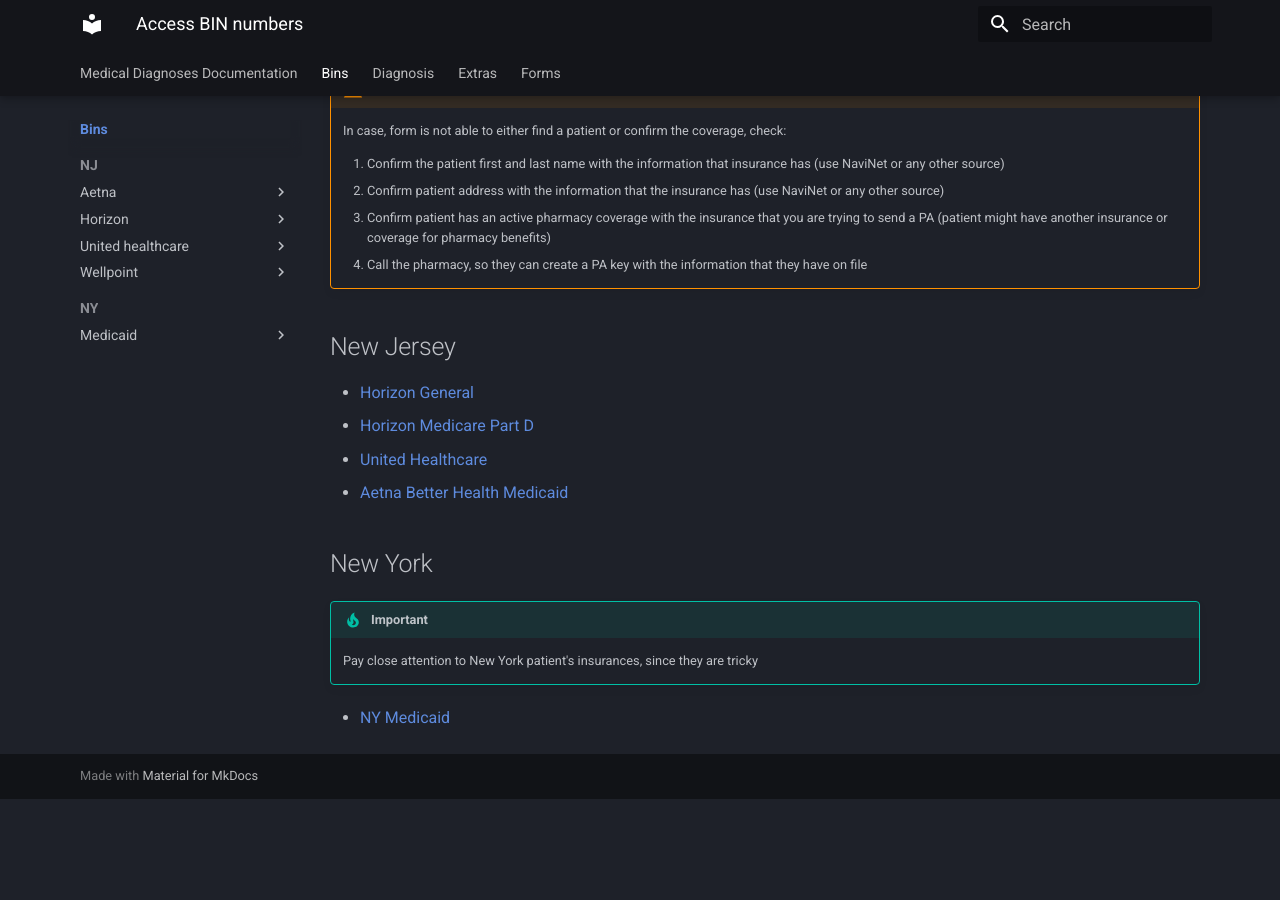
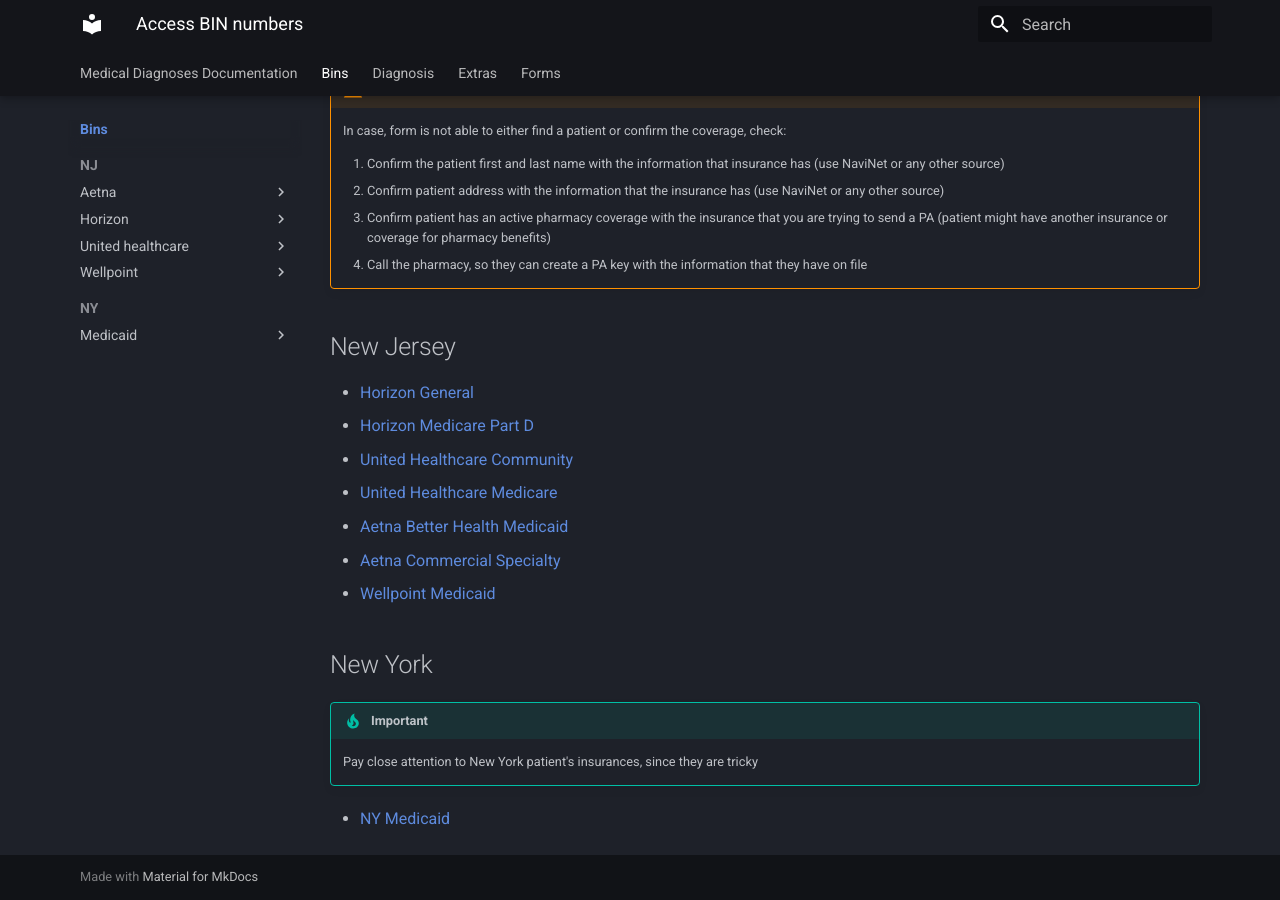
Before and after one commit to rei-cher/server-mkdocs, an MkDocs documentation site: the page built from docs/bins/index.md, in a window 1280 px wide and 900 px high, scrolled down 951 px. Built offline with MkDocs 1.6.1 and Material for MkDocs 9.7.7, drawn with Linux system fonts in a browser that asks for light colours; before the commit the page ends 1750 px from its top, so only the background shows below that.

Commit message:
aetna commercial specialty

```diff
--- a/docs/bins/index.md
+++ b/docs/bins/index.md
@@ -30,8 +30,12 @@
 ## New Jersey
 - [Horizon General](NJ/horizon/general.md)
 - [Horizon Medicare Part D](NJ/horizon/medicare_d.md)
-- [United Healthcare](NJ/united_healthcare/community.md)
+- [United Healthcare Community](NJ/united_healthcare/community.md)
+- [United Healthcare Medicare](NJ/united_healthcare/medicare.md)
 - [Aetna Better Health Medicaid](NJ/aetna/medicaid.md)
+- [Aetna Commercial Specialty](NJ/aetna/commercial_specialty.md)
+- [Wellpoint Medicaid](NJ/wellpoint/medicaid.md)
+
 
 ## New York
 !!! tip "Important"
```
Also changed, not shown: docs/bins/NJ/aetna/commercial_specialty.md (added, +3 -0 lines).
